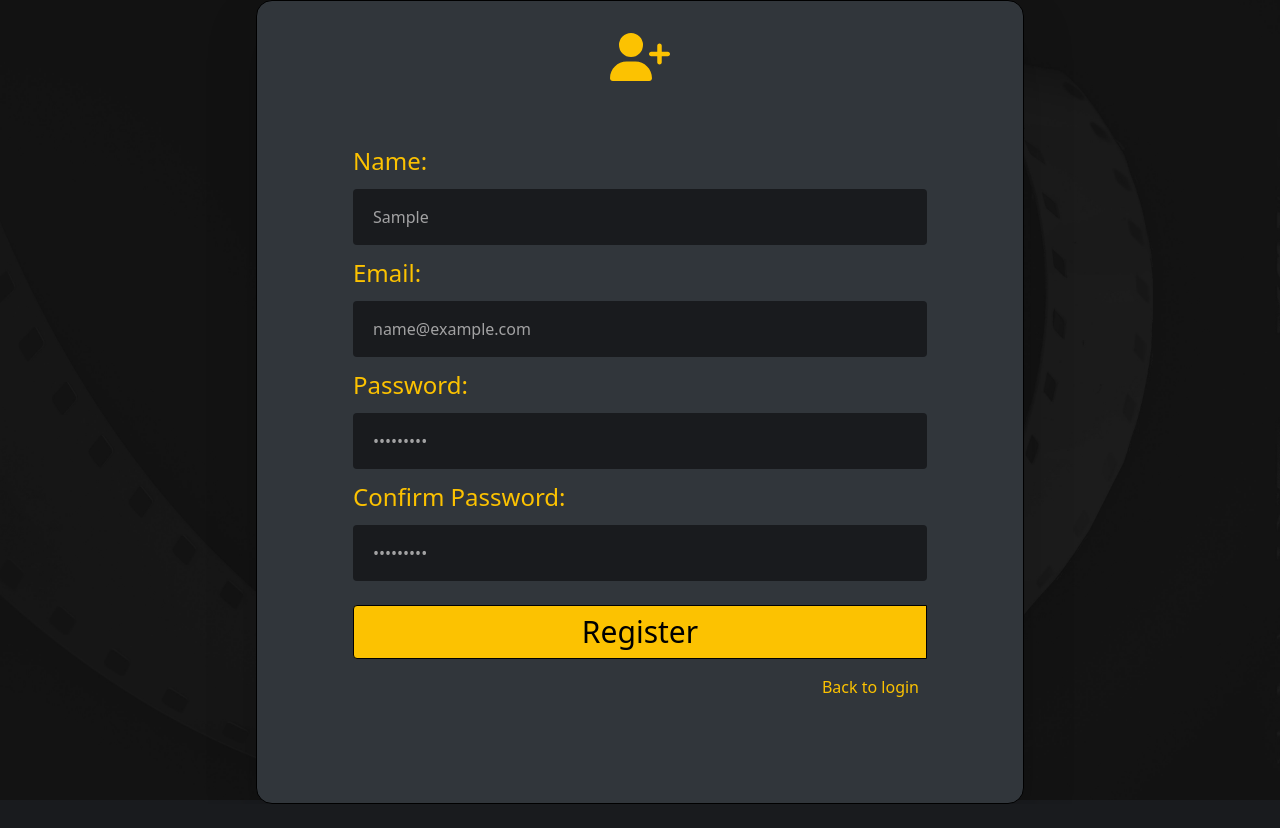
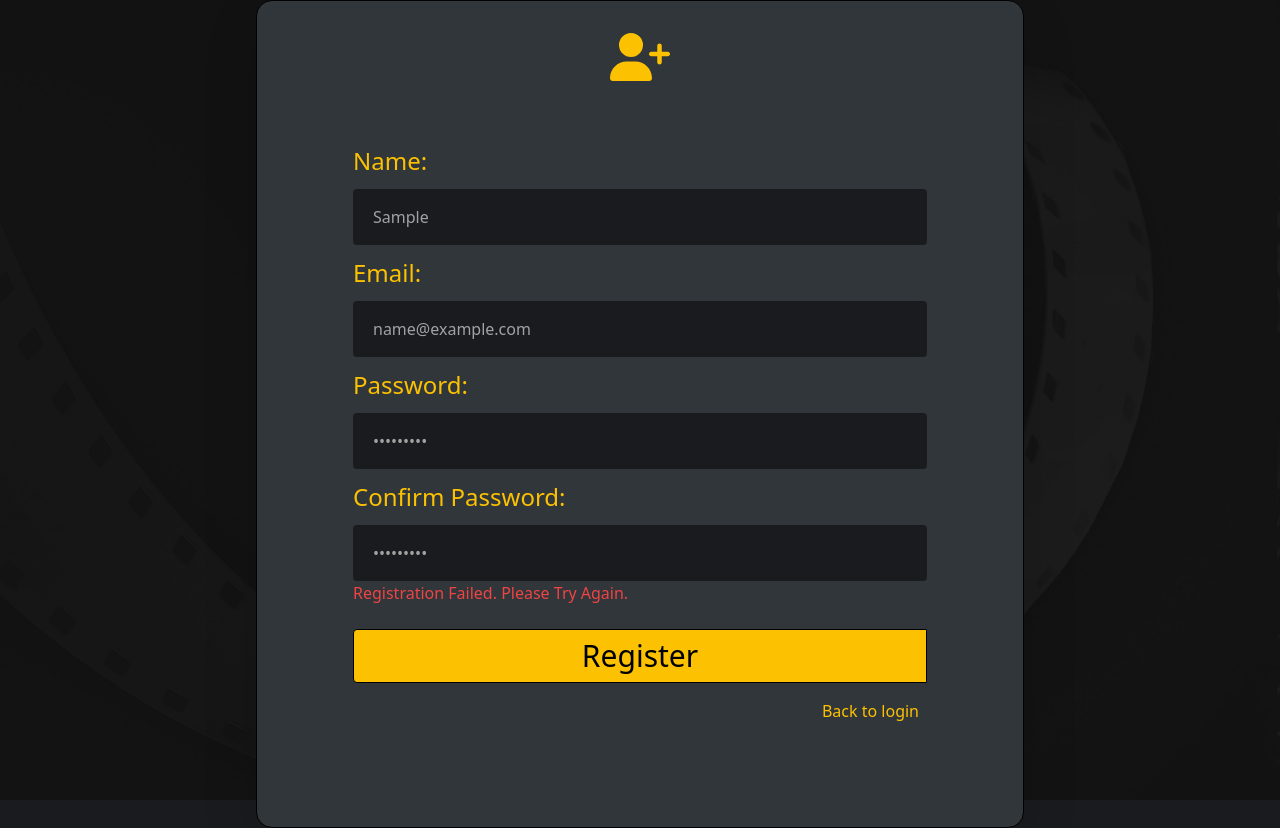
Before and after one commit to rewpt/catchlight, a React (Create React App) app: page /register in a window 1280 px wide. Both pictures are taken after typing "Sample", "name@example.com", "Sample123", "Sample123" into the empty fields and a click on the button "Register". Before the commit the page ends 804 px from the top, so only its background shows below. Built offline with nearby package versions, Linux system fonts and the light colour scheme; no server answers.

Commit message:
Add ui error handling for failed register

```diff
--- a/src/components/Welcome/Register.jsx
+++ b/src/components/Welcome/Register.jsx
@@ -8,10 +8,11 @@ const axios = require('axios');
 
 export default function Register() {
 
-  const [email, setEmail] = useState('');
-  const [password, setPassword] = useState('');
-  const [passwordConfirmation, setPasswordConfirmation] = useState('');
-  const [name, setName] = useState('');
+  const [ email, setEmail ] = useState('');
+  const [ password, setPassword ] = useState('');
+  const [ passwordConfirmation, setPasswordConfirmation ] = useState('');
+  const [ name, setName ] = useState('');
+  const [ registerError, setRegisterError ] = useState(false);
 
   let navigate = useNavigate();
 
@@ -26,7 +27,10 @@ export default function Register() {
         password.length <= 0 ||
         email.length <= 0 ||
         name.length <= 0
-        ) return console.log('error');
+        ) {
+          setRegisterError(true);
+          return console.log('error');
+        }
       await axios.post('http://localhost:3001/api/users/register', {
         email,
         password,
@@ -39,6 +43,7 @@ export default function Register() {
       localStorage.setItem('userToken', response.data.jwtToken);
       navigate("/", { replace: true });
     } catch (err) {
+      setRegisterError(true)
       console.log (err);
     }
   }
@@ -87,6 +92,7 @@ export default function Register() {
           value={passwordConfirmation}
           onChange={(e) => {setPasswordConfirmation(e.target.value)}}
         />
+        {registerError && <div className="text-red-500">Registration Failed. Please Try Again.</div>}
         <button
           className="border border-black p-2 my-2 bg-pagetxt text-3xl rounded-l hover:bg-amber-500 mt-6"
           type="submit"
```
